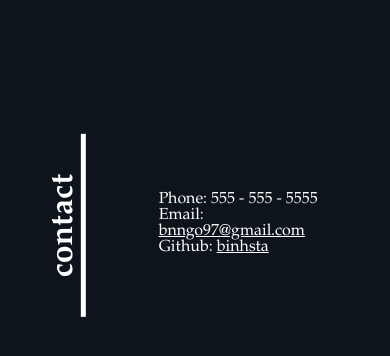
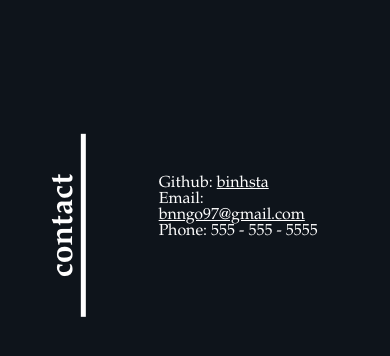
Before and after one commit to binh-ngo/challenge-02, a plain HTML site: page index.html in a window 390 px wide. Shown: the part 1569-1925 px from the top of the page. Drawn offline with Linux system fonts and the light colour scheme.

Commit message:
fixed contact info

```diff
--- a/assets/css/style.css
+++ b/assets/css/style.css
@@ -132,6 +132,7 @@ h2 {
 #contact-info li {
     font-size: 1.5rem;
     margin:  0 4rem;
+    margin-top: -3rem;
     justify-content: space-evenly;
     align-content: center;
 }
@@ -202,6 +203,10 @@ h2 {
     #contact-info ul{
         flex-direction: column;
         margin-bottom: 5rem;
+    }
+
+    #contact-info {
+        margin-top: 18em;
     }
 
     #contact h2 {
```
